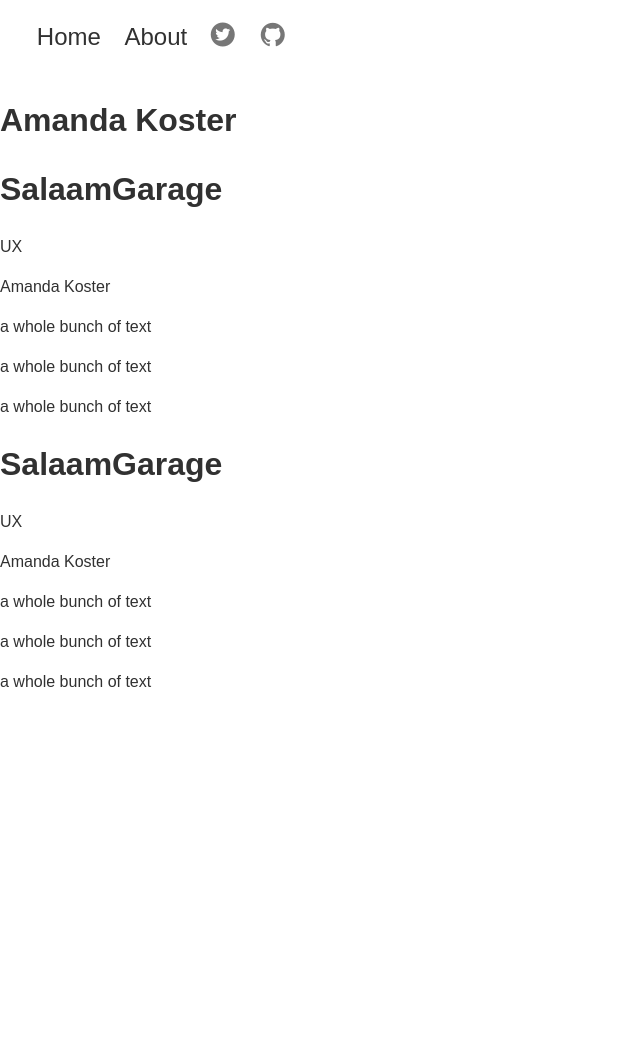
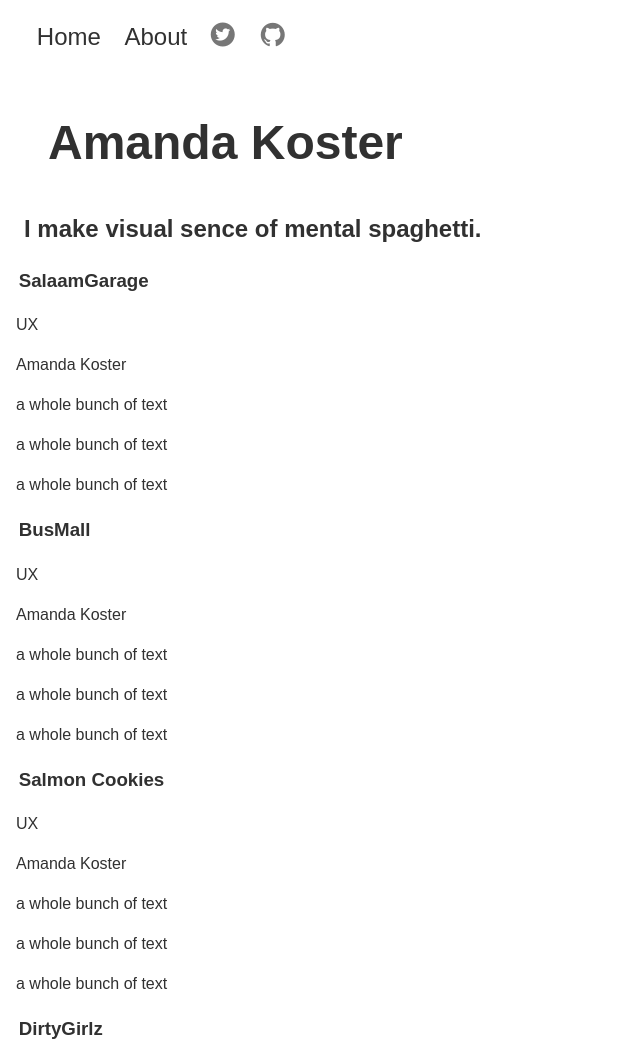
Before and after one commit to amandakoster/portfolio, a plain HTML site: page index.html in a window 1280 px wide. Shown: the top 1046 px of the page, without its empty margins (0-640 px from the left). Before the commit the page ends 800 px from the top, so only its background shows below. Drawn offline with nearby package versions, Linux system fonts and the light colour scheme; files whose address does not match are found by name.

Commit message:
building my portfolio

```diff
--- a/index.html
+++ b/index.html
@@ -12,12 +12,12 @@
 	<link href="https://avatars2.githubusercontent.com/u/18607604?v=3&s=200" rel="icon" type="image/x-icon">
 	<link href="icons/pig1.png" rel="shortcut icon" type="image/png">
 	<script id="project-template" type="text/x-handlbars-template">
-	         <h1>{{title}}</h1>
-	         <p>{{category}}</p>
-	       <p>{{author}}</p>
-	         {{{challenge}}}
-	         {{{results}}}
-	         {{{body}}}
+	            <h3>{{title}}</h3>
+	            <p>{{category}}</p>
+	          <p>{{author}}</p>
+	            {{{challenge}}}
+	            {{{results}}}
+	            {{{body}}}
 	</script>
 </head>
 <body>
@@ -35,6 +35,7 @@
 	</nav>
 	<section>
 		<h1>Amanda Koster</h1>
+		<h2>I make visual sence of mental spaghetti.</h2>
 	</section>
 	<main>
 		<section id="projects"></section>
--- a/scripts/dataset.js
+++ b/scripts/dataset.js
@@ -7,17 +7,35 @@ var projectObject = [
     author:      'Amanda Koster',
     projectUrl:   'http://www.salaamgarage.com',
     challenge:   '<p>a whole bunch of text</p>',
-    results: '<p>a whole bunch of text</p>',
+    results:     '<p>a whole bunch of text</p>',
     body:        '<p>a whole bunch of text</p>'
   },
 
   {
-    title:       'SalaamGarage',
+    title:       'BusMall',
     category:    'UX',
     author:      'Amanda Koster',
     projectUrl:   'http://www.salaamgarage.com',
     challenge:   '<p>a whole bunch of text</p>',
-    results: '<p>a whole bunch of text</p>',
-    body:        '<p>a whole bunch of text</p>'
+    results:      '<p>a whole bunch of text</p>',
+    body:        '<p>a whole bunch of text</p>',
+  },
+  {
+    title:       'Salmon Cookies',
+    category:    'UX',
+    author:      'Amanda Koster',
+    projectUrl:   'http://www.salaamgarage.com',
+    challenge:   '<p>a whole bunch of text</p>',
+    results:      '<p>a whole bunch of text</p>',
+    body:        '<p>a whole bunch of text</p>',
+  },
+  {
+    title:       'DirtyGirlz',
+    category:    'UX',
+    author:      'Amanda Koster',
+    projectUrl:   'http://www.salaamgarage.com',
+    challenge:   '<p>a whole bunch of text</p>',
+    results:      '<p>a whole bunch of text</p>',
+    body:        '<p>a whole bunch of text</p>',
   },
 ];
--- a/styles/base.css
+++ b/styles/base.css
@@ -1,5 +1,15 @@
 img {
 	max-width: 100%;
+}
+
+h1 {
+	margin-left: 1em;
+	font-size: 3em;
+	padding: 0;
+}
+
+h3, h2 {
+	margin-left: 1em;
 }
 
 body {
@@ -9,12 +19,12 @@ body {
 }
 
 hr {
-  margin: 1em;
 	width: 80%;
 }
 
 p {
 	font-size: 1em;
+	margin-left: 1em;
 }
 
 address {
@@ -26,5 +36,4 @@ a, a:link, a:active {
 	color: #777;
 }
 
-a:visited {
-}
+a:visited {}
```
Lines whose indentation alone changed are shown as unchanged.
